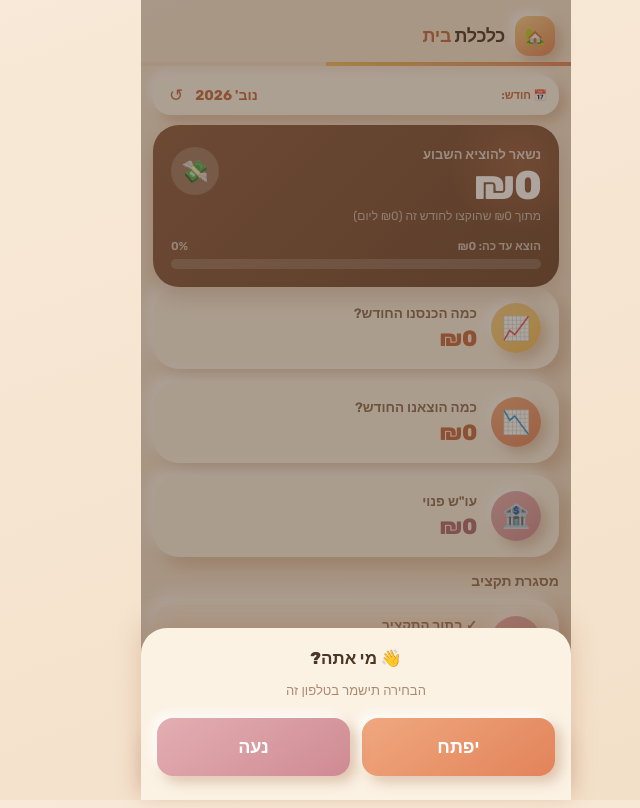
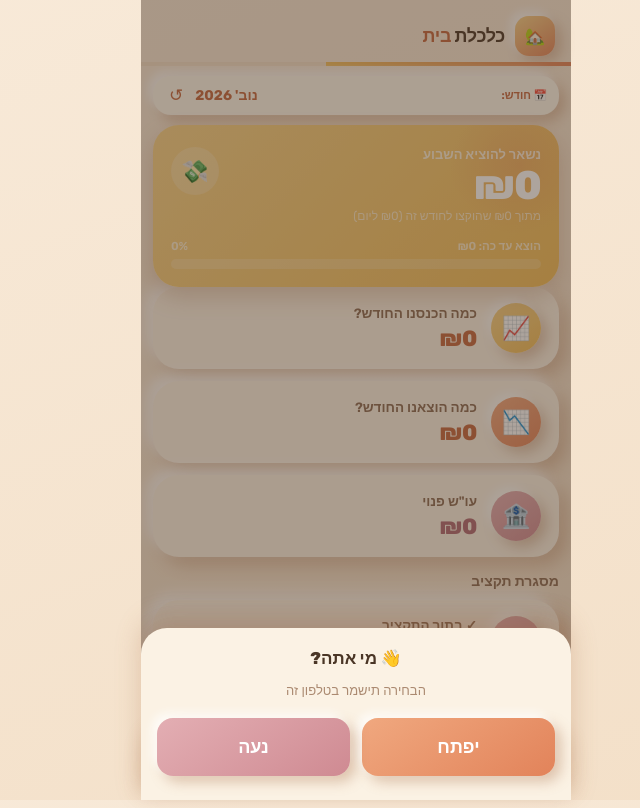
Before and after one commit to yiftah-yi/yitzhak-family, a plain HTML site: page index.html in a window 1280 px wide. Shown: the whole page, without its empty margins (284-924 px from the left). Drawn offline with Linux system fonts and the light colour scheme; no server answers.

Commit message:
Add files via upload

```diff
--- a/index.html
+++ b/index.html
@@ -741,15 +741,15 @@ function render() {
   var paceRatio = expectedWeekly > 0 ? actualWeekly / expectedWeekly : 1;
   var heroBg;
   if (isHist) {
-    heroBg = 'linear-gradient(135deg,var(--cocoa) 0%,var(--cocoa-d) 100%)'; // historical: calm, no pace warning
+    heroBg = 'linear-gradient(135deg,var(--butter-l) 0%,var(--butter) 100%)'; // historical: calm, no pace warning
   } else if (heroVal < 0) {
-    heroBg = 'linear-gradient(135deg,var(--flat-red) 0%,var(--flat-red-d) 100%)'; // חריגה מהתקציב
+    heroBg = 'linear-gradient(135deg,var(--flat-red) 0%,var(--flat-red-d) 100%)'; // חריגה מהתקציב - הכי בוהק ואזהרתי
   } else if (paceRatio < 0.5) {
-    heroBg = 'linear-gradient(135deg,var(--terracotta-d) 0%,var(--flat-red-d) 100%)'; // קצב גבוה משמעותית - אדום כהה יותר, קרוב לאזהרה
+    heroBg = 'linear-gradient(135deg,var(--terracotta) 0%,var(--flat-red) 100%)'; // קצב גבוה משמעותית - כתום-אדום בוהק, קרוב לאזהרה
   } else if (paceRatio < 0.85) {
-    heroBg = 'linear-gradient(135deg,var(--terracotta) 0%,var(--terracotta-d) 100%)'; // קצב גבוה מהמתוכנן - אדמדם נעים
+    heroBg = 'linear-gradient(135deg,var(--butter-d) 0%,var(--terracotta) 100%)'; // קצב גבוה מהמתוכנן - זהב-כתום בוהק
   } else {
-    heroBg = 'linear-gradient(135deg,var(--cocoa) 0%,var(--cocoa-d) 100%)'; // קצב תקין
+    heroBg = 'linear-gradient(135deg,var(--butter-l) 0%,var(--butter) 100%)'; // קצב תקין - נעים, לא חום
   }
   heroEls.forEach(function(h){ h.style.background = heroBg; });
   el('d-alloc').textContent = fmt(cc.alloc);
```
